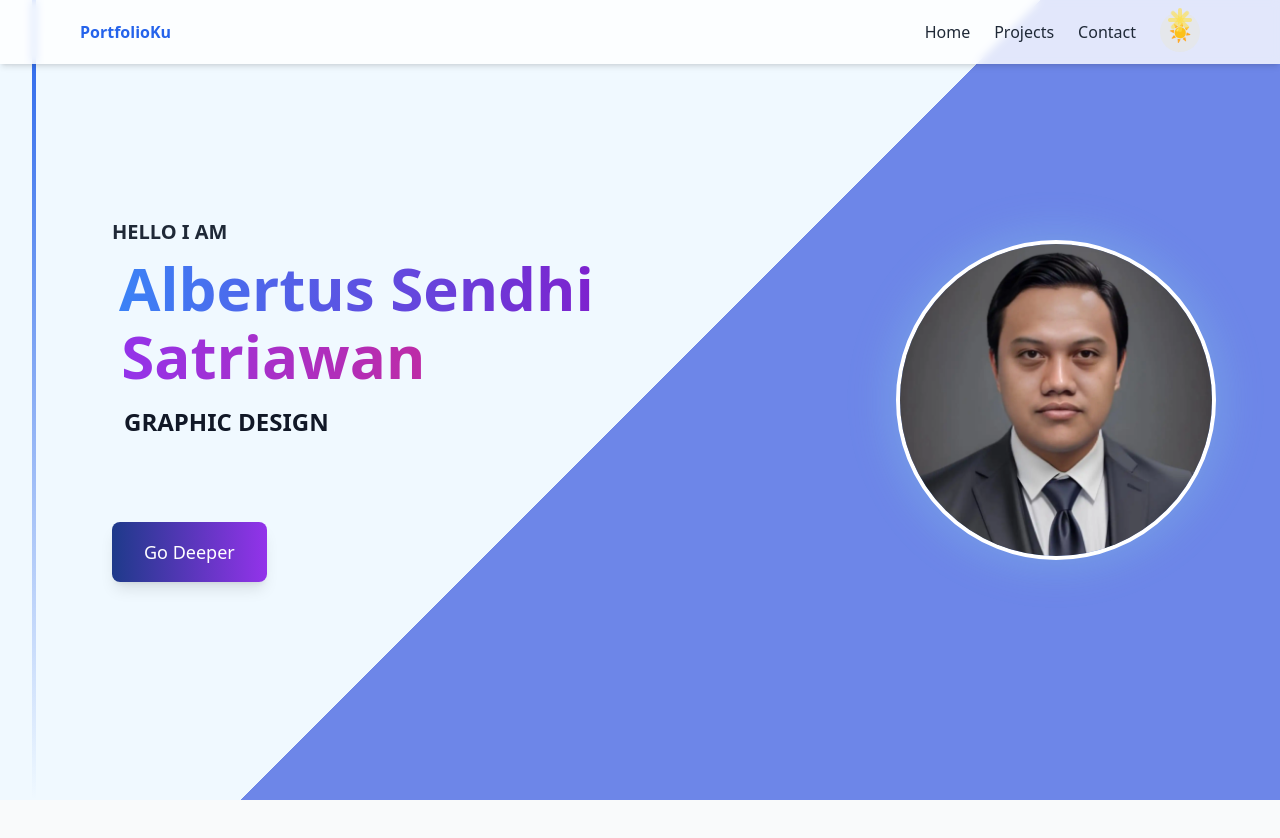
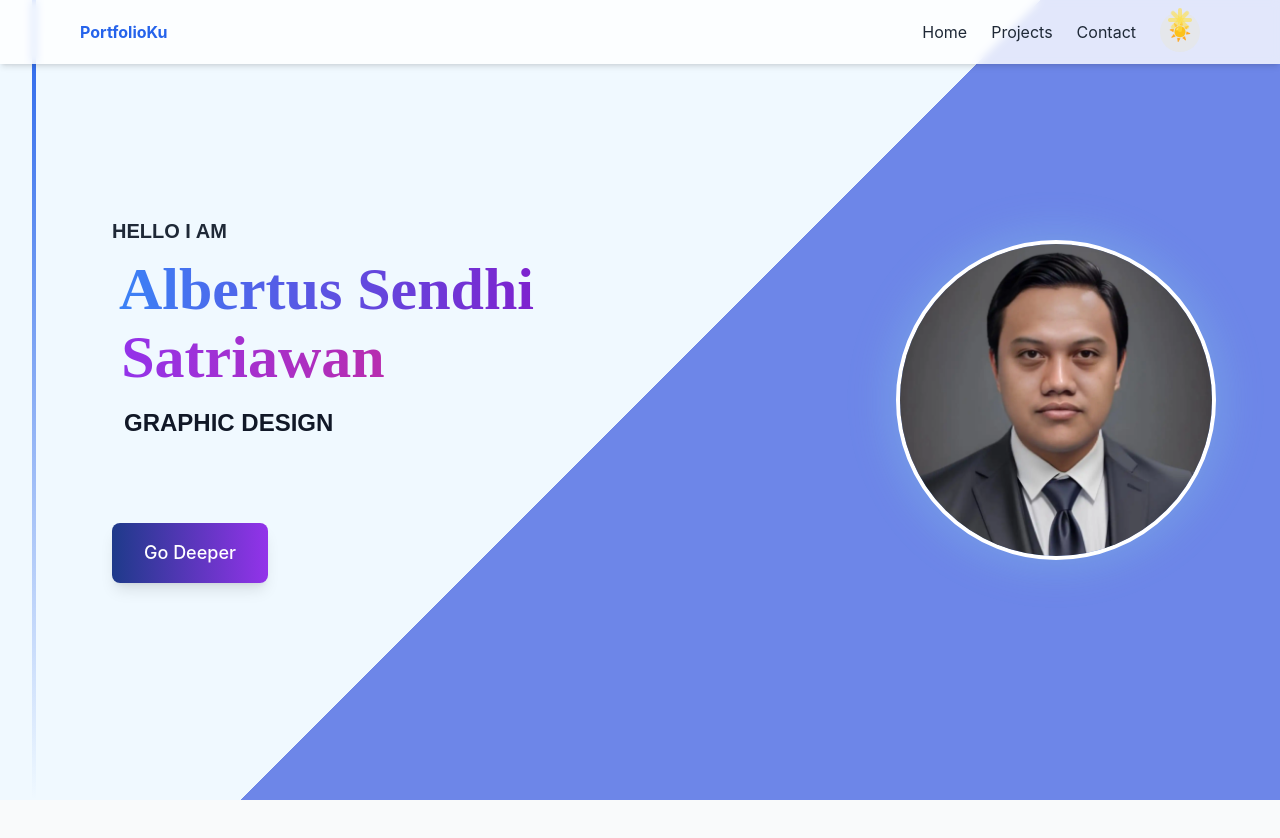
Before and after one commit to sendhi91/justacontent, a React (Create React App) app: page / in a window 1280 px wide. Shown: the top 838 px of the page. Built offline with nearby package versions, Linux system fonts and the light colour scheme.

Commit message:
Add files via upload

```diff
--- a/tailwind.config.js
+++ b/tailwind.config.js
@@ -6,20 +6,63 @@ module.exports = {
   ],
   theme: {
     extend: {
+      fontFamily: {
+        // Font default (sans-serif stack)
+        sans: ['Inter', 'sans-serif'],
+
+        // Font sans-serif
+        poppins: ['Poppins', 'sans-serif'],
+        montserrat: ['Montserrat', 'sans-serif'],
+        opensans: ['Open Sans', 'sans-serif'],
+        roboto: ['Roboto', 'sans-serif'],
+        nunito: ['Nunito', 'sans-serif'],
+        raleway: ['Raleway', 'sans-serif'],
+        dmsans: ['DM Sans', 'sans-serif'],
+        ubuntu: ['Ubuntu', 'sans-serif'],
+        sourcesans: ['Source Sans 3', 'sans-serif'],
+
+        // Font serif
+        playfair: ['Playfair Display', 'serif'],
+        merriweather: ['Merriweather', 'serif'],
+
+        // Font monospace
+        fira: ['Fira Code', 'monospace'],
+        jetbrains: ['JetBrains Mono', 'monospace'],
+
+        // Font decorative
+        pacifico: ['Pacifico', 'cursive'],
+        dancing: ['Dancing Script', 'cursive']
+      },
       colors: {
         primary: {
           light: '#2563eb',
           dark: '#3b82f6'
         },
+        secondary: {
+          light: '#10b981',
+          dark: '#34d399'
+        },
         dark: {
           800: '#1e293b',
           900: '#0f172a'
+        },
+        light: {
+          100: '#f8fafc',
+          200: '#e2e8f0'
         }
       },
       animation: {
-        bounce: 'bounce 2s infinite'
+        bounce: 'bounce 2s infinite',
+        'spin-slow': 'spin 3s linear infinite',
+        'pulse-slow': 'pulse 3s cubic-bezier(0.4, 0, 0.6, 1) infinite',
+      },
+      boxShadow: {
+        'glow-purple': '0 0 15px rgba(168, 85, 247, 0.5)',
+        'glow-teal': '0 0 15px rgba(45, 212, 191, 0.5)',
       }
     },
   },
-  plugins: [],
+  plugins: [
+    require('@tailwindcss/typography'),
+  ],
 }
```
